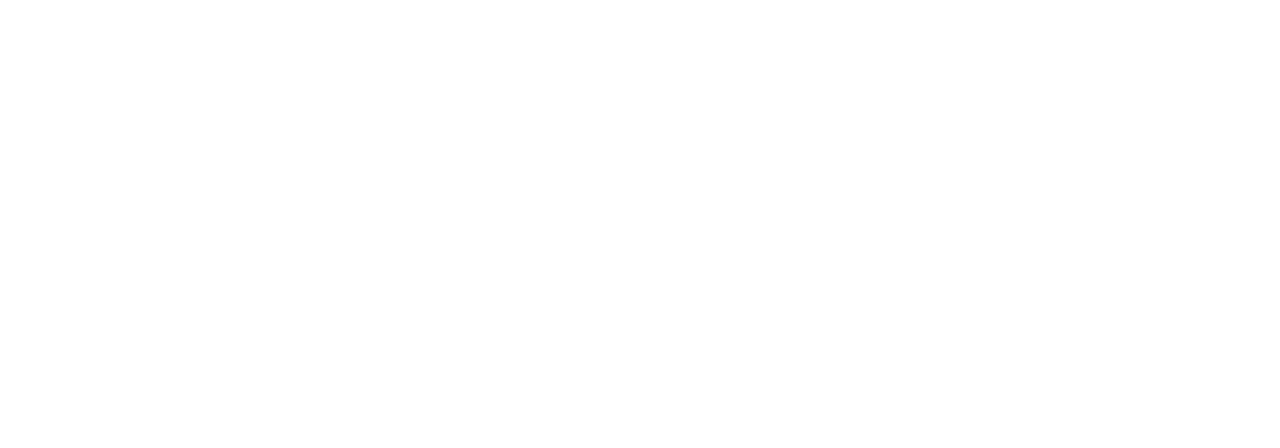
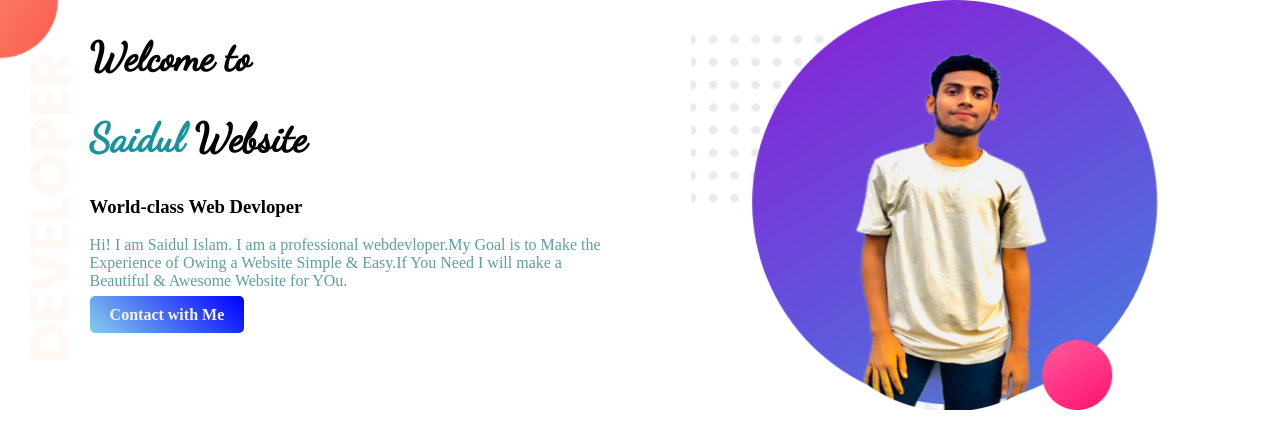
Before and after one commit to Saidul345/Saidul-Portfolio, a plain HTML site: page index.html in a window 1280 px wide. Drawn offline with Linux system fonts and the light colour scheme.

Commit message:
adding image

```diff
--- a/index.html
+++ b/index.html
@@ -6,7 +6,26 @@
     <meta name="viewport" content="width=device-width, initial-scale=1.0">
     <title>Saidul Portfolio</title>
 </head>
+<link rel="preconnect" href="https://fonts.gstatic.com">
+<link href="https://fonts.googleapis.com/css2?family=Big+Shoulders+Stencil+Display:wght@300&family=Dancing+Script&display=swap" rel="stylesheet">
+<link rel="stylesheet" href="style.css">
 <body>
+        <section class="top-banner">
+            <div class="half-width">
+                <h1>Welcome to</h1>
+            <h1><span class="name-highlite">Saidul</span>  Website</h1>
+            <h3>World-class Web Devloper</h3>
+            <p>Hi! I am Saidul Islam. I am a professional webdevloper.My Goal is to Make the Experience of Owing a Website Simple & Easy.If You Need I will make a Beautiful & Awesome Website  for YOu.</p>
+            <a class="link-button" target="_blank" href="https://www.facebook.com/saidulislam.hassan.5/"> Contact with Me</a>
+        </div>
+
+
+
+
+        <div class="half-width">
+            <img src="images/my pic.png" alt="">
+        </div>
+        </section>
 
 </body>
 </html>
--- /dev/null
+++ b/style.css
@@ -0,0 +1,41 @@
+body{
+
+margin: 0;
+
+}
+h1{   font-family: 'Big Shoulders Stencil Display', cursive;
+    font-family: 'Dancing Script';
+    font-size: 40px;
+}
+.name-highlite{
+    color: rgb(25, 148, 156);
+}
+p{
+    color:cadetblue;
+}
+.half-width{
+    width: 40%;
+    float: left;
+    margin-left: 5%;
+    padding-left: 2%;
+
+}
+img{
+    width: 100%;
+}
+.top-banner{
+    background-image: url("images/top-banner.png");
+    background-repeat: no-repeat;
+}
+section{
+    height: 400px;
+
+}
+.link-button{
+    text-decoration: none;
+    background-image: linear-gradient( 45deg, skyblue, blue );
+    padding: 10px 20px;
+    border-radius: 5px;
+    color: whitesmoke;
+    font-weight: 700;
+}
```
Also changed, not shown: images/dream-bg.png (added), images/my pic.png (added), images/top-banner.png (added).
